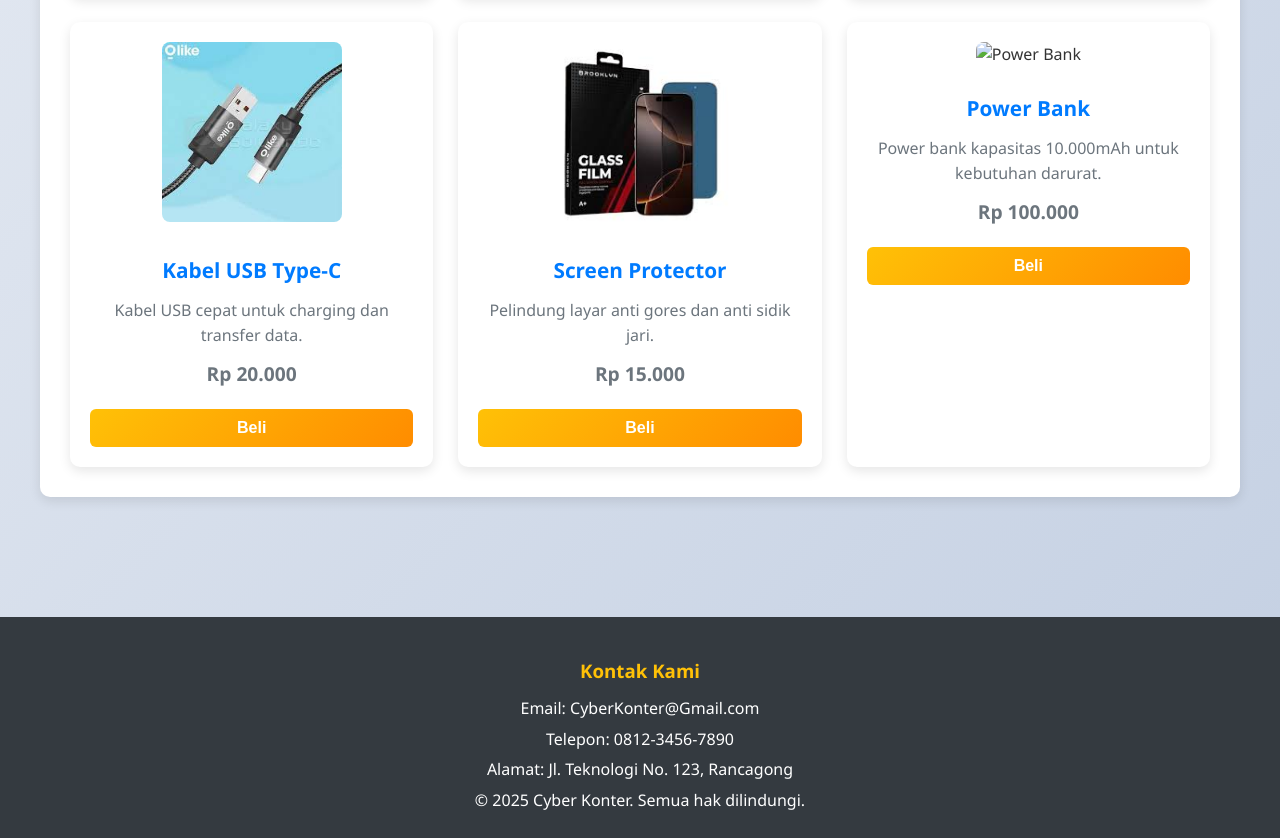
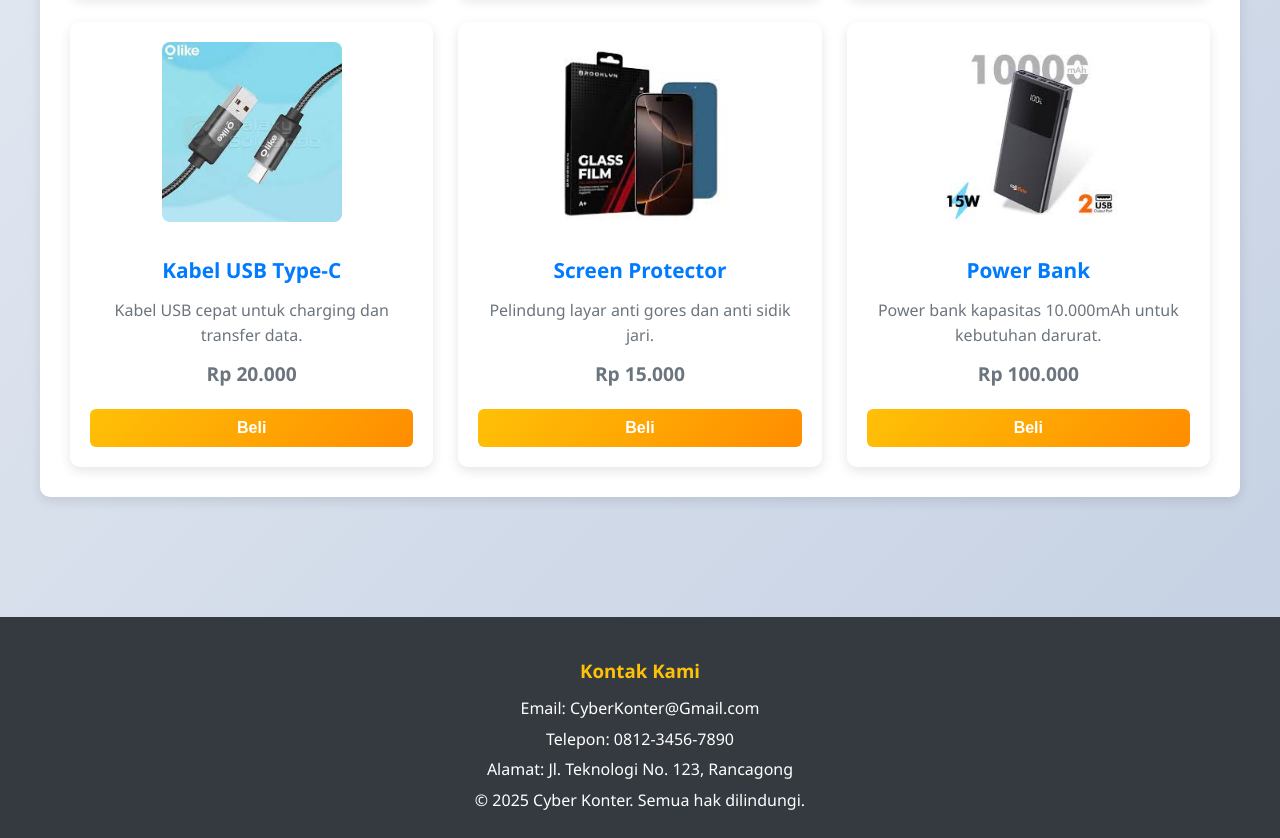
Before and after one commit to Luther-Chariss/Website-Konter, a plain HTML site: page index.html in a window 1280 px wide. Shown: the part 1579-2417 px from the top of the page. Drawn offline with Linux system fonts and the light colour scheme; files whose address does not match are found by name.

Commit message:
Update index.html

```diff
--- a/index.html
+++ b/index.html
@@ -343,7 +343,7 @@
                     <button>Beli</button>
                 </div>
                 <div class="item">
-                    <img src="konten/bank.jfif" alt="Power Bank">
+                    <img src="Konter/bank.jfif" alt="Power Bank">
                     <h3>Power Bank</h3>
                     <p>Power bank kapasitas 10.000mAh untuk kebutuhan darurat.</p>
                     <p class="harga">Rp 100.000</p>
```
